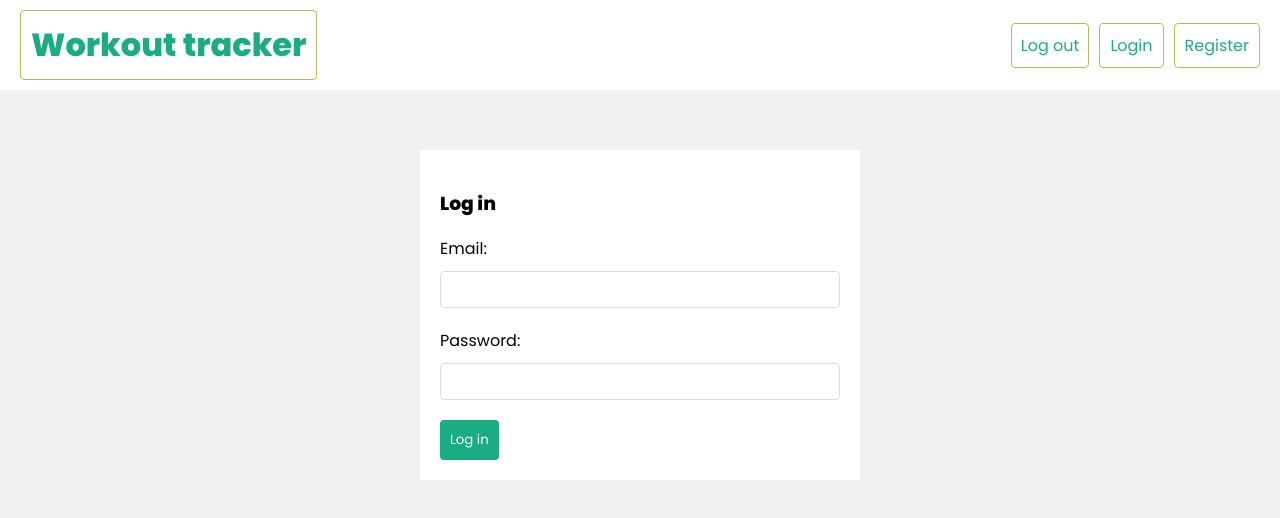
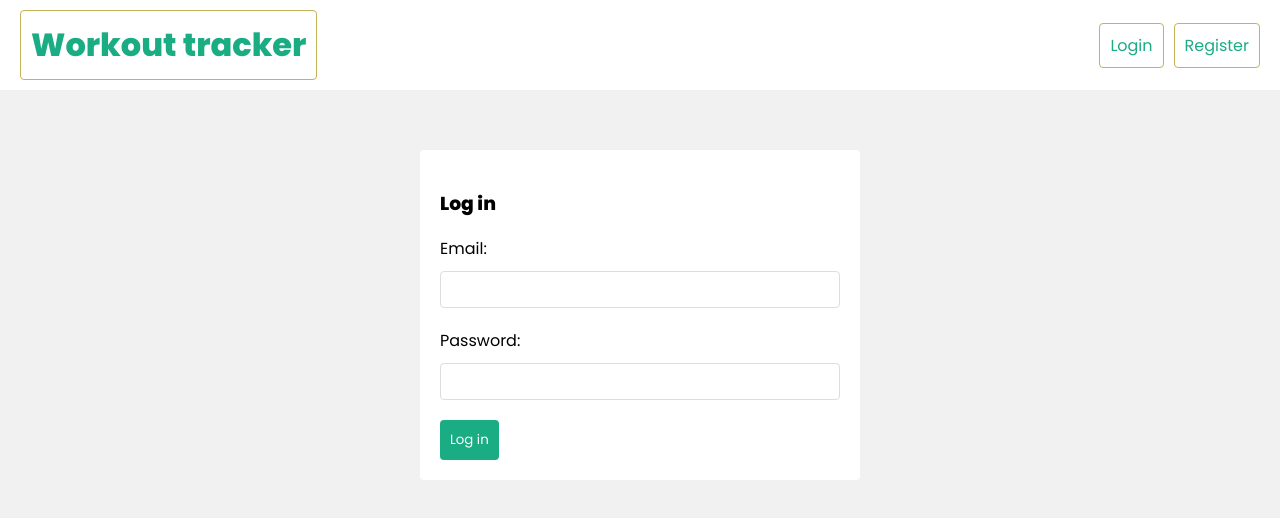
Before and after one commit to zawraz/workout-tracker, a React (Vite) app in the folder frontend/: page /login in a window 1280 px wide. Shown: the top 518 px of the page. Built offline with nearby package versions, Linux system fonts and the light colour scheme.

Commit message:
Display logged in user in the Navbar
* + Navbar JSX logic to display proper buttons
* fixed an AuthContext bug, resulting in user not being displayed

```diff
--- a/frontend/src/components/Navbar.tsx
+++ b/frontend/src/components/Navbar.tsx
@@ -1,8 +1,11 @@
 import { Link } from "react-router-dom"
+import useAuthContext from "../hooks/useAuthContext"
 import useLogout from "../hooks/useLogout"
 
 function Navbar() {
 	const { logout } = useLogout()
+	const { user } = useAuthContext()
+
 	const handleClick = () => logout()
 
 	return (
@@ -12,13 +15,17 @@
 					<h1>Workout tracker</h1>
 				</Link>
 				<nav>
+					{user ? (
 						<div>
+							<span>{user.email}</span>
 							<button onClick={handleClick}>Log out</button>
 						</div>
+					) : (
 						<div>
 							<Link to="/login">Login</Link>
 							<Link to="/register">Register</Link>
 						</div>
+					)}
 				</nav>
 			</div>
 		</header>
--- a/frontend/src/context/AuthContext.tsx
+++ b/frontend/src/context/AuthContext.tsx
@@ -1,4 +1,4 @@
-import { createContext, useReducer } from "react"
+import { createContext, useReducer, useEffect } from "react"
 
 export const AuthContext = createContext(null)
 
@@ -20,6 +20,14 @@
 	children: React.ReactNode
 }) {
 	const [state, dispatch] = useReducer(authReducer, { user: null })
+
+	useEffect(() => {
+		const user = JSON.parse(localStorage.getItem("user"))
+		if (user) {
+			dispatch({ type: "LOGIN", payload: user })
+		}
+	}, [])
+
 	console.log("AuthContext state: ", state)
 	return (
 		<AuthContext.Provider value={{ ...state, dispatch }}>
```
Lines whose indentation alone changed are shown as unchanged.
